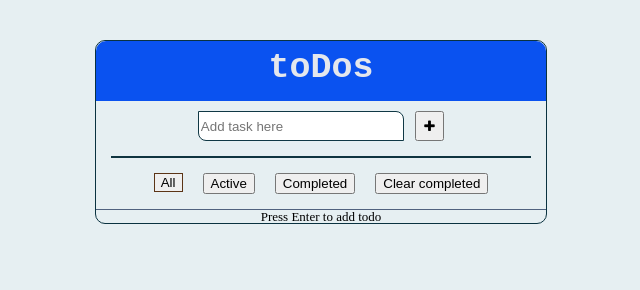
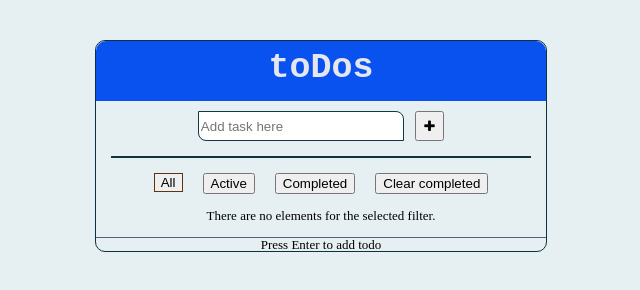
Before and after one commit to 32penkin/My-test-to-do-list, a plain HTML site: page index.html in a window 1280 px wide. Both pictures are taken after a click on the button "All". Shown: the whole page, without its empty margins (319-959 px from the left). Drawn offline with Linux system fonts and the light colour scheme.

Commit message:
New feature added
"There are no elements for the selected filter."-feature added.

```diff
--- a/index.html
+++ b/index.html
@@ -22,6 +22,8 @@
 		<ul id = "footLi" class = "hr"></ul>
 	</footer>
 
+	<p id = "empty_message">There are no elements for the selected filter.</p>
+
 	<footer class = "last_foot">
 		<p>Press Enter to add todo</p>
 	</footer>
--- a/js/main.js
+++ b/js/main.js
@@ -1,12 +1,7 @@
-/*
-value - span
-checked - button t/f
-edit - doubleclick t/f
-*/
+
 var dataListAll  = [];
 var dataListActive = [];
 var dataListCompleted = [];
-//var currentFilter = "";
 
 var inputItemText = document.getElementById("text2");
 inputItemText.focus();
@@ -28,9 +23,7 @@ addButton.onclick = function() {
 	inputItemText.focus();
 	inputItemText.select();
 	render(dataListAll);
-	//renderFooter();
 }
-
 
 
 
@@ -125,8 +118,9 @@ function render(dl) {
    		itemLi.appendChild(internalElement);
    		itemLi.appendChild(tBar);
 		container.appendChild(itemLi);
-
 	});
+	if(dl.length == 0) document.getElementById("empty_message").style.display = "block";
+	else document.getElementById("empty_message").style.display = "none";
 }
 //-------------------------------------------------------
 
@@ -207,11 +201,3 @@ function renderFooter(currentFilter){
 }
 
 renderFooter("");
-
-/*
-в листе в твоем добавь вот что
-1 - при добавлении туду очищать поле
-2 - кнопку добавления (шо б была)
-3 - фильтры внизу - надо текущий выделять, чтобы понятно было на каком ты
-4 - clear completed удаляет только один, а надо чтобы все завершенные
-*/
--- a/styles/style.css
+++ b/styles/style.css
@@ -170,6 +170,16 @@ li:hover .tBar {
 	margin-bottom: auto;
 }
 
+/*----------------------------------------------------------------*/
+
+#empty_message {
+	margin: 0;
+	padding: 0;
+	text-align: center;
+	font-size: 13px;
+	display: none;
+}
+
 /*-----------------------------FOOTER-----------------------------*/
 
 .foot{
```
